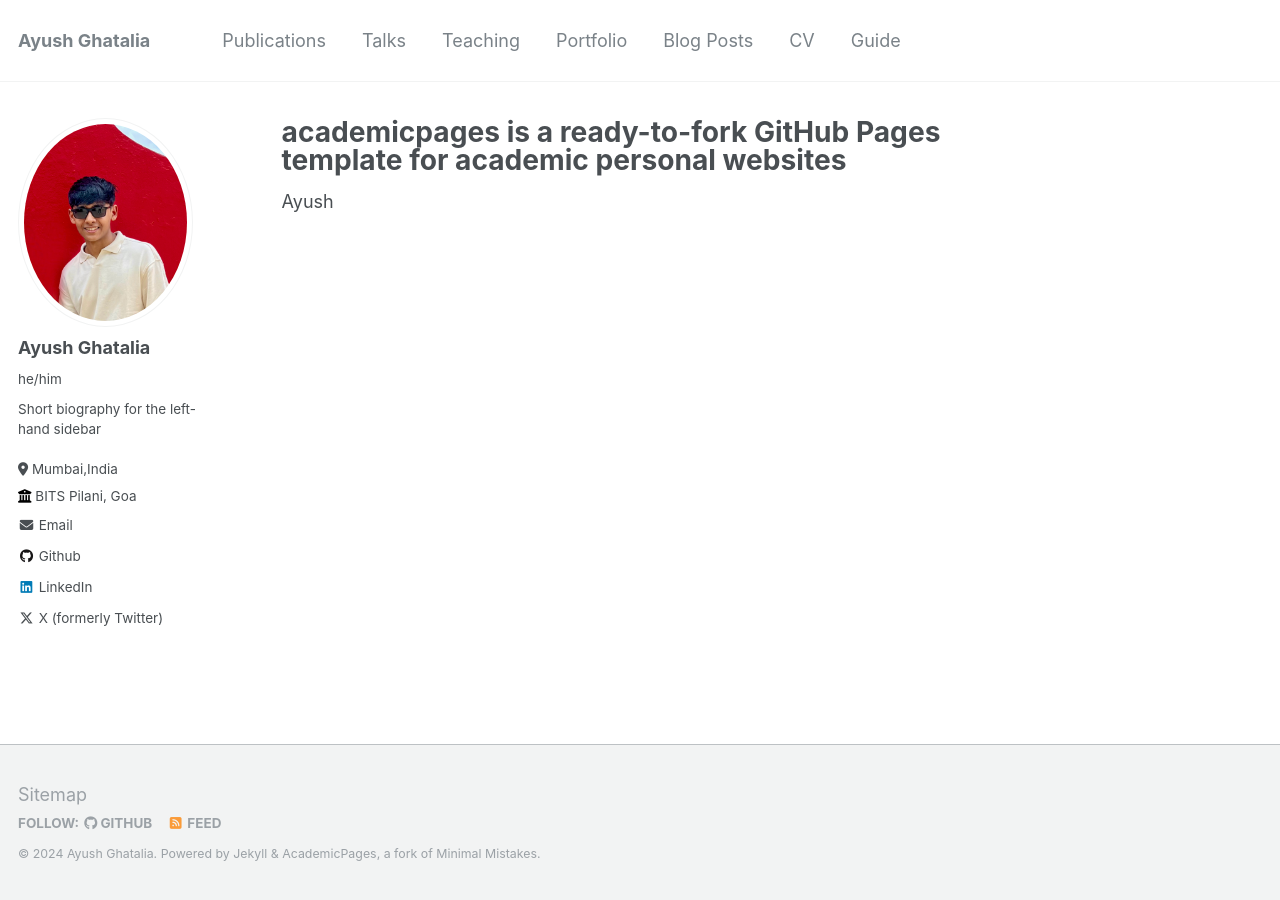
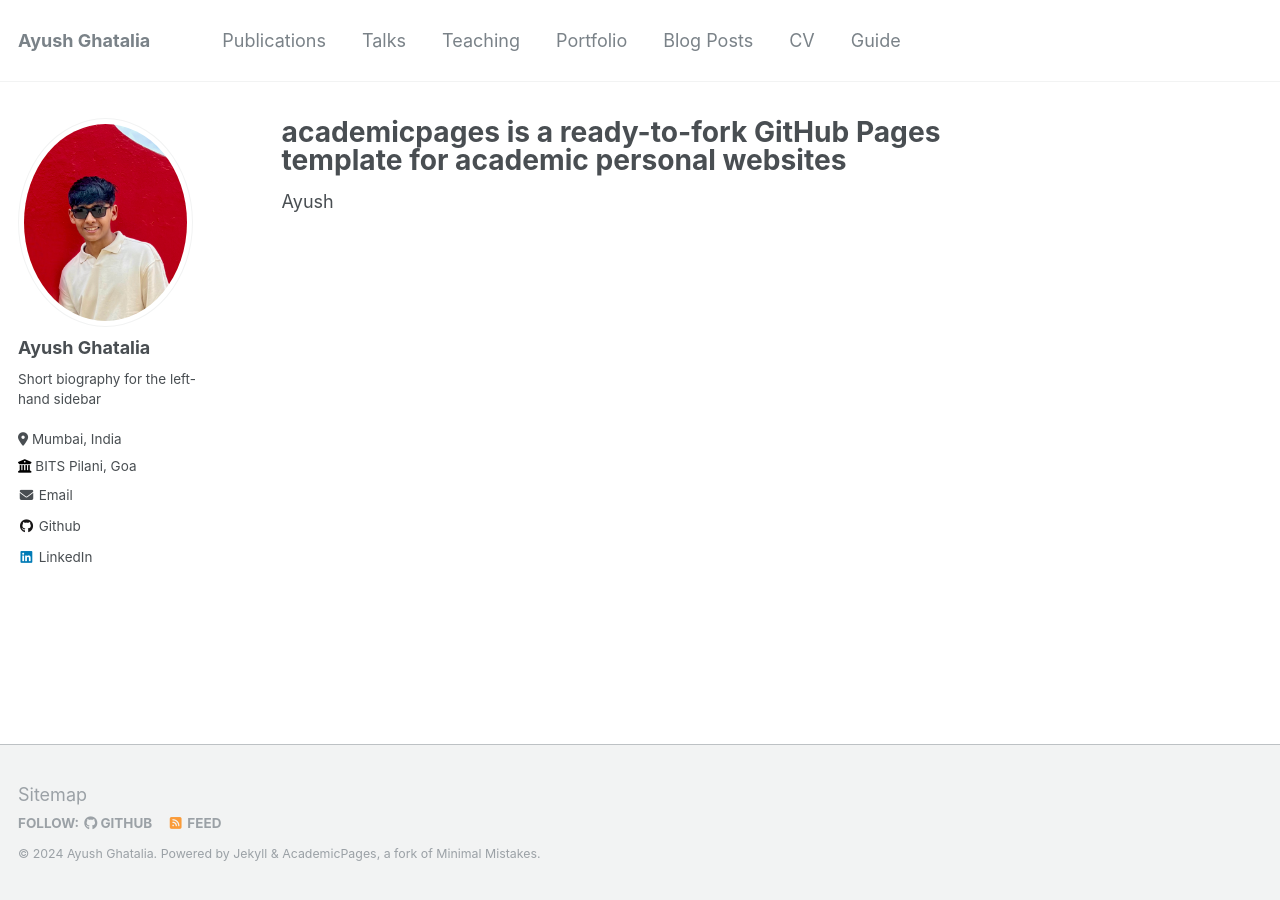
Before and after one commit to ayushghatalia/ayushghatalia.github.io, a Jekyll site: the page built from _pages/about.md, in a window 1280 px wide. Built offline with Jekyll 4.4.1, drawn with Linux system fonts in a browser that asks for light colours.

Commit message:
Update _config.yml

```diff
--- a/_config.yml
+++ b/_config.yml
@@ -22,9 +22,9 @@ author:
   # Biographic information
   avatar           : "profile.png"
   name             : "Ayush Ghatalia"
-  pronouns         : "he/him"
+  pronouns         : # "he/him"
   bio              : "Short biography for the left-hand sidebar"
-  location         : "Mumbai,India"
+  location         : "Mumbai, India"
   employer         : "BITS Pilani, Goa"
   uri              : # URL
   email            : "acghatalia@gmail.com"
@@ -63,7 +63,7 @@ author:
   steam            : # Username
   telegram         : # URL
   tumblr           : # Username
-  twitter          : "UniofOxford"  # Replace this with your X / Twitter handle
+  twitter          : # "UniofOxford"  # Replace this with your X / Twitter handle
   vine             : # Username
   weibo            : # Username
   wikipedia        : # Username
```
